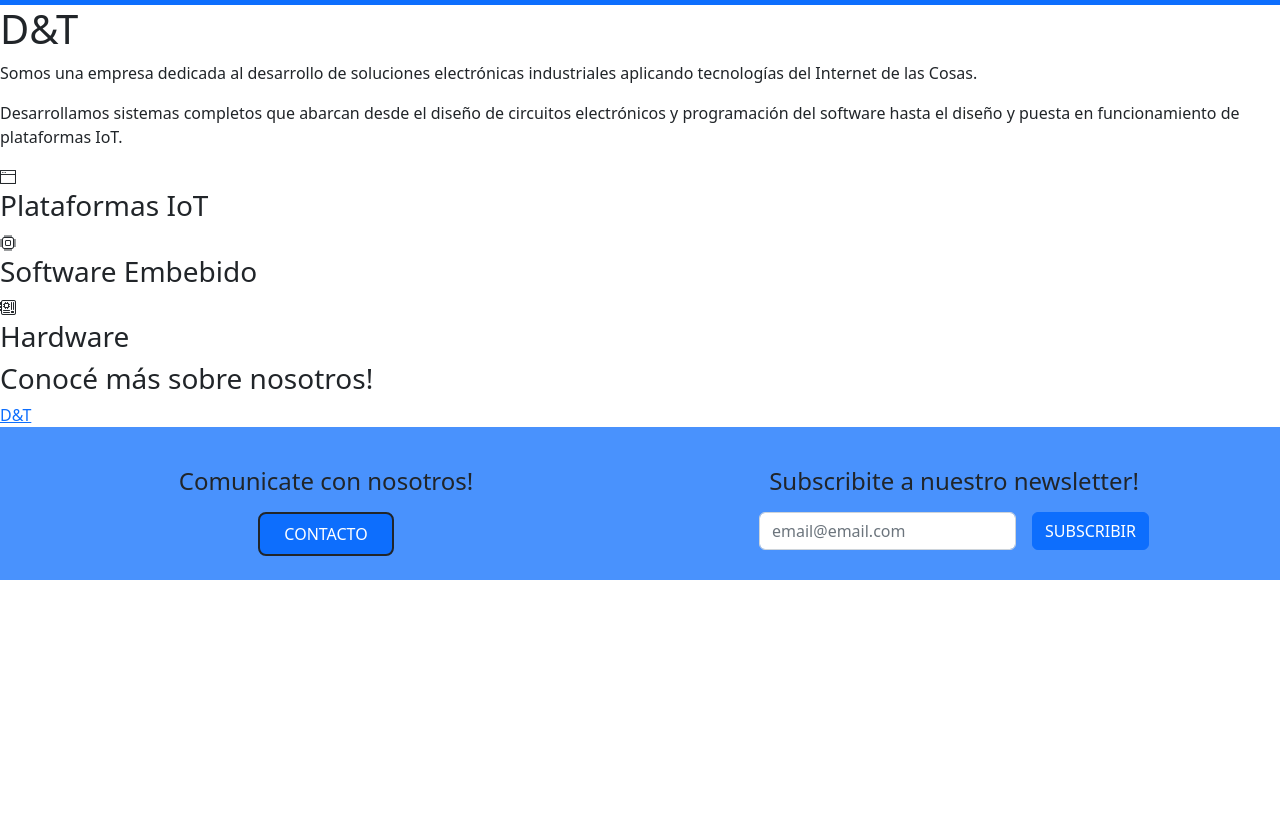
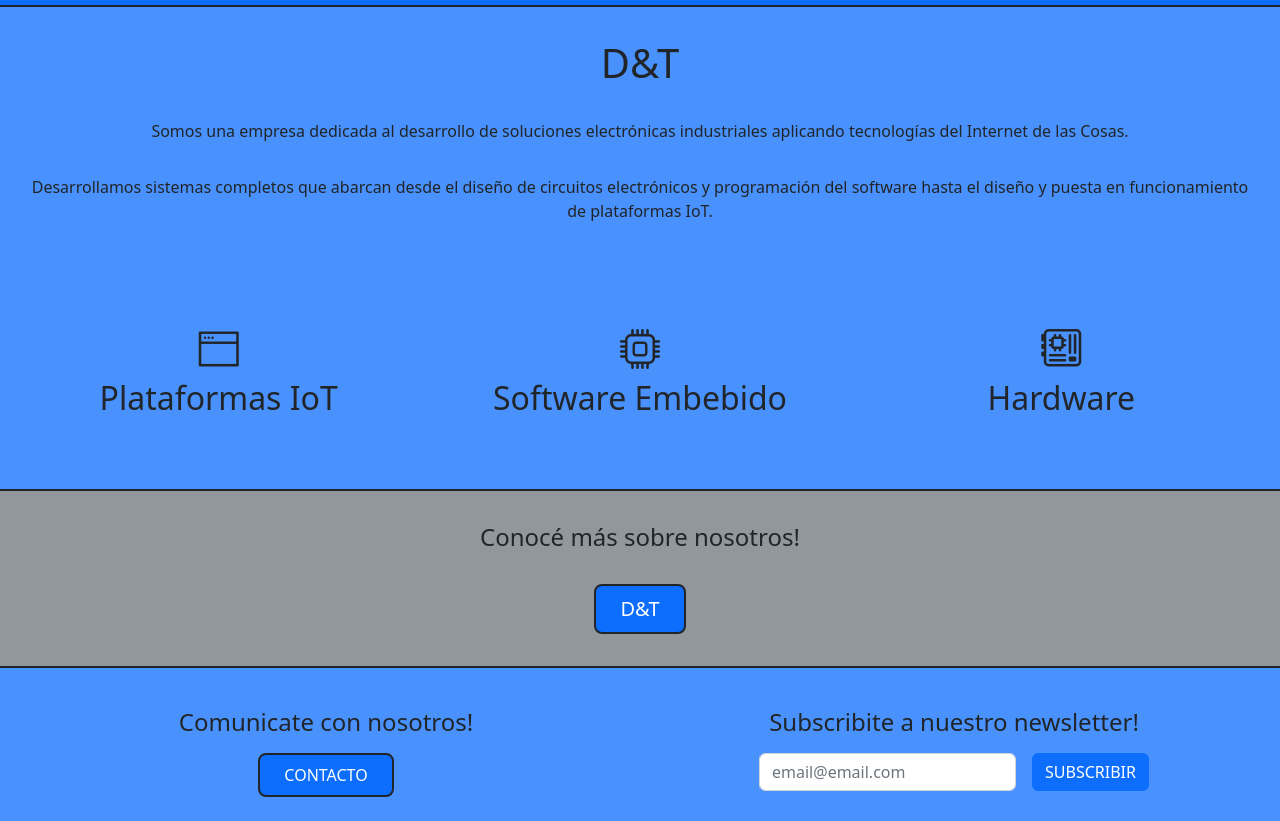
Before and after one commit to LuisLebus/IoT-Gateway, a plain HTML site: page pages/about_dyt.html in a window 1280 px wide. Shown: the part 96-917 px from the top of the page. Before the commit the page ends 800 px from the top, so only its background shows below. Drawn offline with nearby package versions, Linux system fonts and the light colour scheme.

Commit message:
Create bootstrap about_dyt.html

```diff
--- a/pages/about_dyt.html
+++ b/pages/about_dyt.html
@@ -35,30 +35,38 @@
         </nav>
     </header>
 
-    <main class="about_dyt__main">
-        <h1>D&T</h1>
-        <p>Somos una empresa dedicada al desarrollo de soluciones electrónicas industriales aplicando tecnologías del Internet de las Cosas.</p>
-        <p>Desarrollamos sistemas completos que abarcan desde el diseño de circuitos electrónicos y programación del software hasta el diseño y puesta en funcionamiento de plataformas IoT.</p>
+    <main class="container-fluid d-flex flex-column align-items-center justify-content-between border-top border-2 border-dark bg-primary bg-opacity-75 pt-3 pb-3">
+        <h1 class="m-3 fs-1 text-dark text-center">D&T</h1>
+        <p class="m-3 text-dark text-center">Somos una empresa dedicada al desarrollo de soluciones electrónicas industriales aplicando tecnologías del Internet de las Cosas.</p>
+        <p class="m-3 text-dark text-center">Desarrollamos sistemas completos que abarcan desde el diseño de circuitos electrónicos y programación del software hasta el diseño y puesta en funcionamiento de plataformas IoT.</p>
     </main>
 
-    <section class="about_dyt__features">
-        <div>
-            <i class="bi bi-window-fullscreen"></i>
-            <h3>Plataformas IoT</h3>
-        </div>
-        <div>
-            <i class="bi bi-cpu"></i>
-            <h3>Software Embebido</h3>
-        </div>
-        <div>
-            <i class="bi bi-motherboard"></i>
-            <h3>Hardware</h3>
+    <section class="container-fluid pt-3 pb-3 bg-primary bg-opacity-75 border-bottom border-2 border-dark">
+        <div class="row justify-content-center p-2">
+            <div class="col-8 col-lg-4 p-4">
+                <div class="container-fluid d-flex flex-column align-items-center justify-content-between pt-3 pb-3">
+                    <i class="bi bi-window-fullscreen fs-1"></i>
+                    <h3 class="fs-2 text-center">Plataformas IoT</h3>
+                </div>
+            </div>
+            <div class="col-8 col-lg-4 p-4">
+                <div class="container-fluid d-flex flex-column align-items-center justify-content-between pt-3 pb-3">
+                    <i class="bi bi-cpu fs-1"></i>
+                    <h3 class="fs-2 text-center">Software Embebido</h3>
+                </div>
+            </div>
+            <div class="col-8 col-lg-4 p-4">
+                <div class="container-fluid d-flex flex-column align-items-center justify-content-between pt-3 pb-3">
+                    <i class="bi bi-motherboard fs-1"></i>
+                    <h3 class="fs-2 text-center">Hardware</h3>
+                </div>
+            </div>
         </div>
     </section>
 
-    <section class="about_dyt__more_info">
-        <h3>Conocé más sobre nosotros!</h3>
-        <a href="https://www.dytsoluciones.com.ar/es/" target="_blank">D&T</a>
+    <section class="container-fluid d-flex flex-column align-items-center justify-content-center border-bottom border-2 border-dark bg-secondary bg-opacity-75 p-3">
+        <h1 class="m-3 fs-4 text-dark text-center">Conocé más sobre nosotros!</h1>
+        <a class="btn btn-primary btn-lg m-3 fs-5 ps-4 pe-4 border border-2 border-dark" href="https://www.dytsoluciones.com.ar/es/" target="_blank">D&T</a>
     </section>
 
     <footer class="container-fluid p-4 bg-primary bg-opacity-75">
```
Also changed, not shown: index.html (+2 -3 lines), pages/product_description.html (+2 -2 lines).
